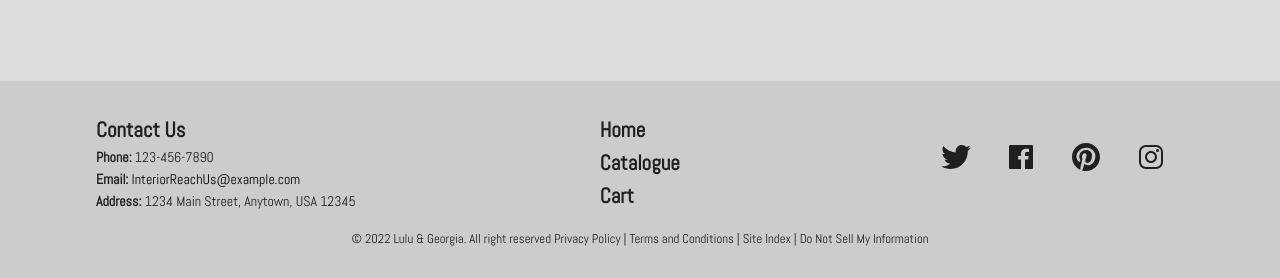
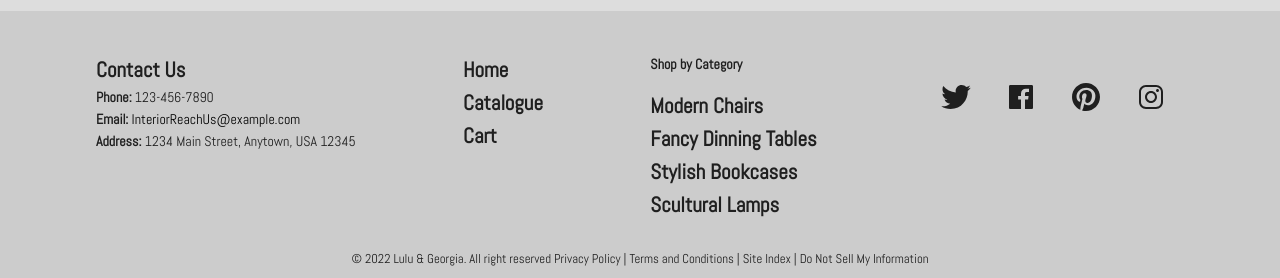
Before and after one commit to nat-laz/e-commerce-react-app, a React (Create React App) app: page / in a window 1280 px wide. Shown: the part 1719-1997 px from the top of the page. Built offline with nearby package versions, Linux system fonts and the light colour scheme.

Commit message:
-added the links on the footer

```diff
--- a/src/pages/Footer.js
+++ b/src/pages/Footer.js
@@ -5,12 +5,20 @@ import {IoLogoTwitter} from 'react-icons/io';
 import {IoLogoFacebook} from 'react-icons/io';
 import {IoLogoPinterest} from 'react-icons/io';
 import {IoLogoInstagram} from 'react-icons/io';
-import { useNavigate } from 'react-router-dom';
+import { useNavigate} from 'react-router-dom';
 
 
 
 export default function Footer() {
   const navigate = useNavigate();
+
+
+  const scrolltoTop = (path) => {
+
+    window.scrollTo(0, 0);
+    navigate (path);
+  }
+
   const onFinish = (values) => {
     console.log('Success:', values);
   };
@@ -102,13 +110,19 @@ export default function Footer() {
 
           <p>
 
-                <p onClick={()=>navigate("/")} style={{cursor:"pointer"}}  className='titles listing2'>Home</p>
+                <p onClick={()=>scrolltoTop("/")} style={{cursor:"pointer"}}  className='titles listing2'>Home</p>
+                <p onClick={()=>scrolltoTop("/cataloge")} style={{cursor:"pointer"}} className='titles listing2'>Catalogue</p>
+                <p onClick={()=>scrolltoTop("/cart")} style={{cursor:"pointer"}} className='titles listing2'>Cart</p>
 
 
-                <h2 className='titles listing2'>Catalogue</h2>
+          </p>
 
-              <h2 className='titles listing2'>Cart</h2>
-
+          <p className="shopByCate" >
+                <p ><b>Shop by Category</b></p>
+                <p onClick={()=>scrolltoTop("/chairs")} style={{cursor:"pointer"}} className='titles listing2'>Modern Chairs</p>
+                <p onClick={()=>scrolltoTop("/tables")} style={{cursor:"pointer"}} className='titles listing2'>Fancy Dinning Tables</p>
+                <p onClick={()=>scrolltoTop("/bookcase")} style={{cursor:"pointer"}} className='titles listing2'>Stylish Bookcases</p>
+                <p onClick={()=>scrolltoTop("/lamps")} style={{cursor:"pointer"}} className='titles listing2'>Scultural Lamps</p>
           </p>
           <p className='logos-box'>
 
--- a/src/style/Footer.css
+++ b/src/style/Footer.css
@@ -32,6 +32,7 @@
     align-items: center;
     justify-content: center;
     width: 300px;
+
 }
 
 
@@ -79,20 +80,28 @@
     margin: 0;
     padding: 0;
     position:relative;
-    top: 60px;
+    top: 80px;
 }
 .Cont_SocialMedia_foot{
     display: flex;
     justify-content: space-between;
     width: 85%;
     position:relative;
-    top: 240px;
+    top: 180px;
 
 
 }
 
 .contactUsForm {
     background-color:rgb(221,221,221);
-    height:300px;
+    height:230px;
     width: 100%;
+    position:absolute;
+    display: flex;
+    justify-content: center;
+    align-items: center;
 }
+
+.shopByCate {
+    display:inline-block;
+    height:10px}
```
